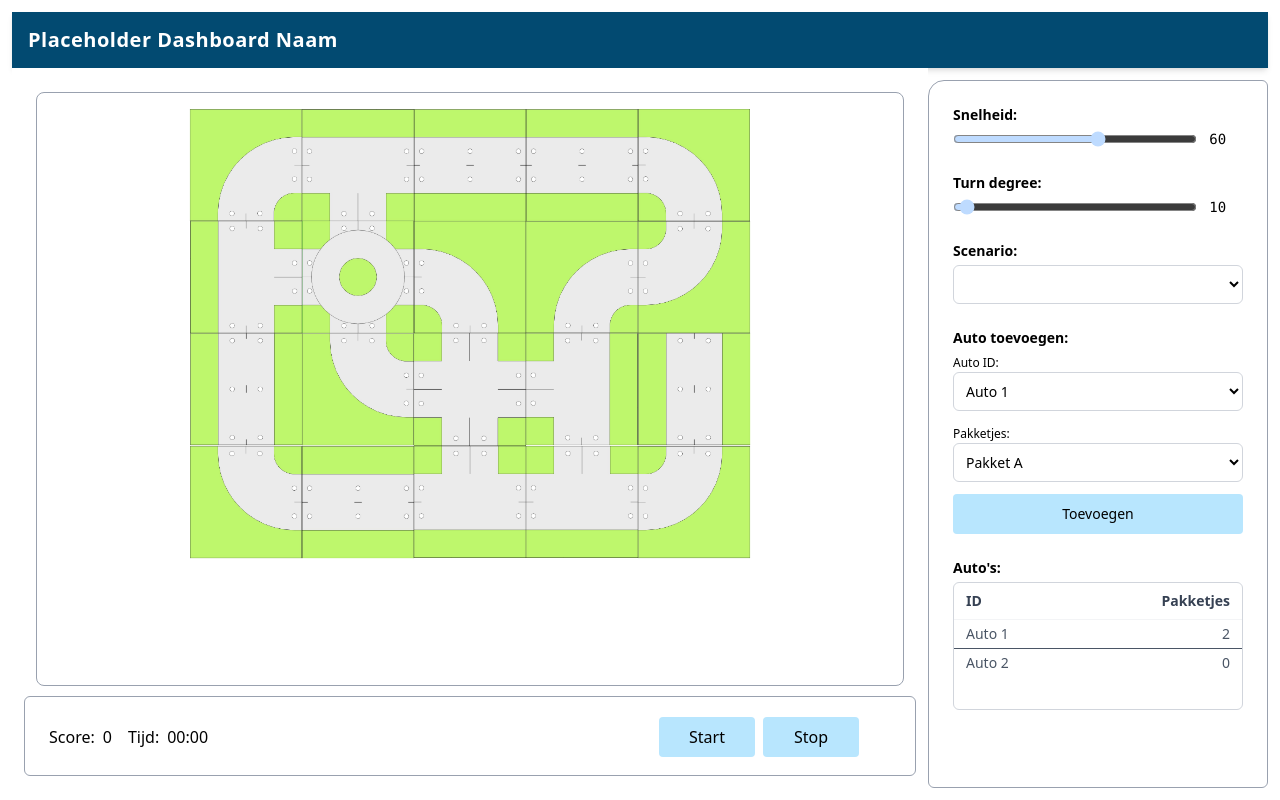
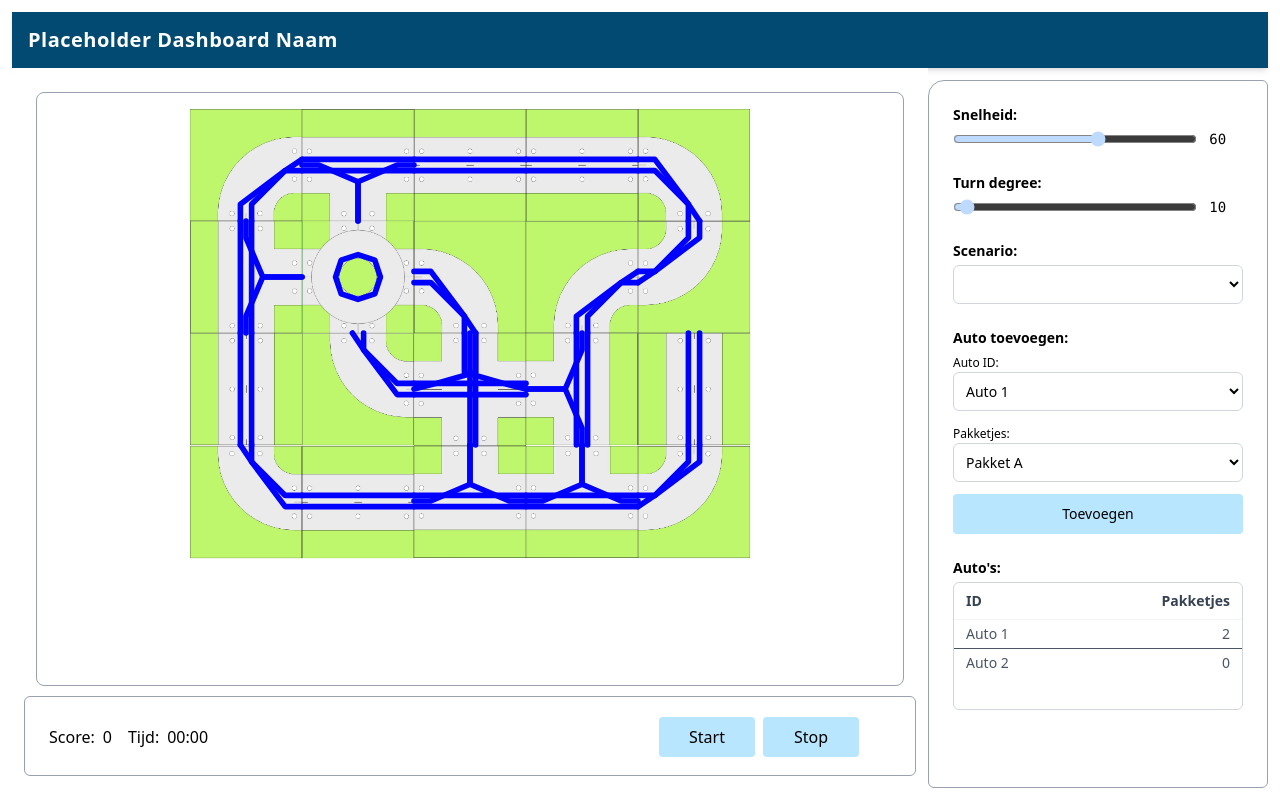
Before and after one commit to IDE-DEEL/DigitalTwinCity, a Vue app in the folder frontend/: page / in a window 1280 px wide. Built offline with nearby package versions, Linux system fonts and the light colour scheme.

Commit message:
fixed curve lane

```diff
--- a/frontend/src/components/SimulationDisplay.vue
+++ b/frontend/src/components/SimulationDisplay.vue
@@ -1,14 +1,14 @@
 <template>
   <div class="w-full p-3">
     <div class="border border-gray-400 rounded-lg w-full h-full bg-white flex items-center justify-center overflow-hidden">
-
+        <div class="relative" :style="gridStyle">
             <div class="map-grid" :style="gridStyle">
                 <div
                     v-for="component in mapComponents"
                     :key="component.key"
                     class="component-cell"
-              :style="getComponentPosition(component)"
-          >
+                    :style="getComponentPosition(component)">
+
                     <img
                     :src="component.imagePath"
                     :alt="component.label"
@@ -16,6 +16,23 @@
                     :style="{ transform:`rotate(${component.rotation}deg)`}"
                     />
                 </div>
+            </div>
+            <svg
+                class="absolute inset-0 pointer-events-none"
+                :viewBox="`0 0 ${MAP_DIMENSION} ${MAP_DIMENSION}`"
+                :preserveAspectRatio="`none`"
+            >
+                <polyline
+                    v-for="lane in lanes"
+                    :key="lane.id"
+                    :points="lane.points.map(p => `${p.x},${p.y}`).join(' ')"
+                    fill="none"
+                    stroke="blue"
+                    stroke-width="0.05"
+                    stroke-linecap="round"
+                    stroke-linejoin="round"
+                />
+            </svg>
         </div>
     </div>
   </div>
@@ -25,6 +42,7 @@
 import { ref, computed, onMounted } from 'vue';
 import { normalizeDegree } from '../logic/utils/rotation.js';
 import { fetchMapData } from '../logic/service/mapService.js';
+import { buildLane } from '../logic/service/laneBuilder.js';
 
 const mapData = ref([]);
 const componentDefinitions = ref({});
@@ -80,6 +98,17 @@ const mapComponents = computed(() => {
     }).filter(c => c !== null);
 });
 
+const lanePositions = computed(() => {
+    return mapData.value.map(item => ({
+        id: `${item.x}-${item.y}`,
+        type: item.type,
+        rotation: normalizeDegree(item.rotation || 0),
+        position: { x: item.x, y: item.y },
+    }));
+})
+
+const lanes = computed(() => buildLane(lanePositions.value));
+
 const getComponentPosition = (component) => {
     return {
         gridColumnStart: component.x + 1,
--- a/frontend/src/logic/domain/laneCoords.js
+++ b/frontend/src/logic/domain/laneCoords.js
@@ -35,14 +35,12 @@ export const TILE_LANES = {
     lanes: [
       {
         from: 'S',
-        to: 'E',
+        to: 'W',
         points: [
-          { x: 0.5, y: 1.0 },
-          { x: 0.5, y: 0.8 },
-          { x: 0.6, y: 0.7 },
-          { x: 0.75, y: 0.6 },
-          { x: 0.9, y: 0.55 },
-          { x: 1.0, y: 0.5 },
+          { x: 0.45, y: 1.0 },
+          { x: 0.45, y: 0.85 },
+          { x: 0.15, y: 0.45 },
+          { x: 0.0, y: 0.45 },
         ],
       },
 
@@ -50,11 +48,10 @@ export const TILE_LANES = {
         from: 'E',
         to: 'S',
         points: [
-          { x: 1.0, y: 0.55 },
-          { x: 0.9, y: 0.6 },
-          { x: 0.75, y: 0.7 },
-          { x: 0.6, y: 0.8 },
-          { x: 0.5, y: 1.0 },
+          { x: 0.0, y: 0.55 },
+          { x: 0.15, y: 0.55 },
+          { x: 0.45, y: 0.85 },
+          { x: 0.55, y: 1.0 },
         ],
       },
     ],
```
Lines whose indentation alone changed are shown as unchanged.
